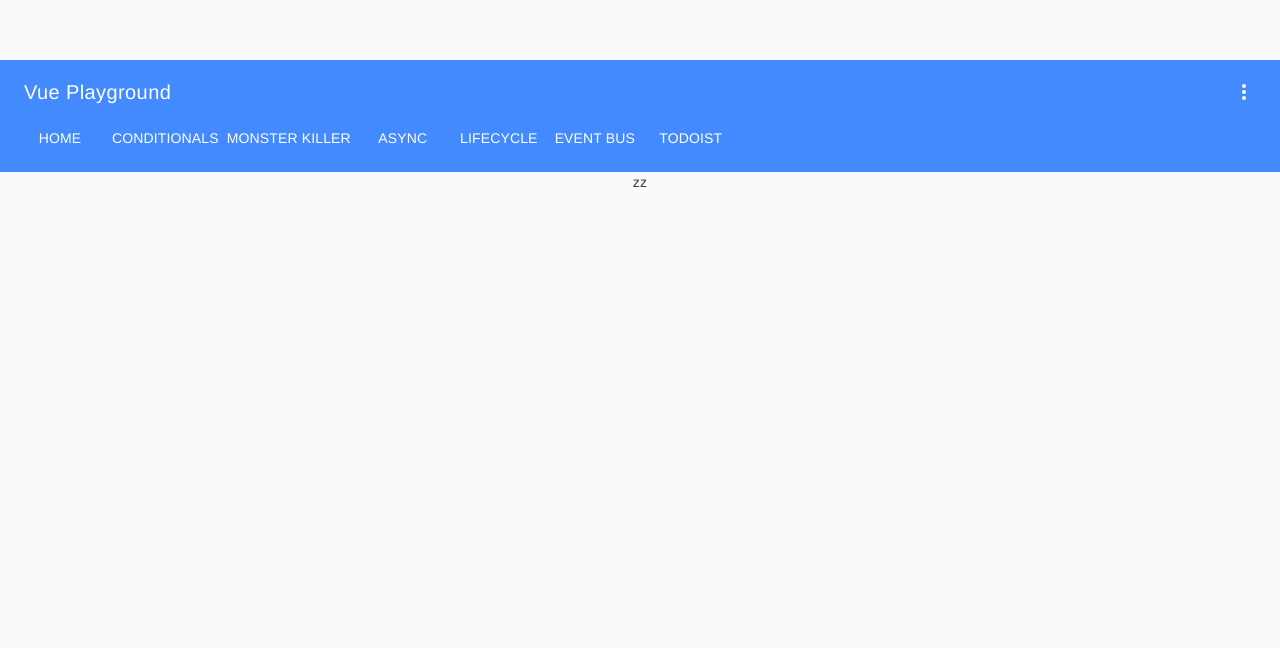
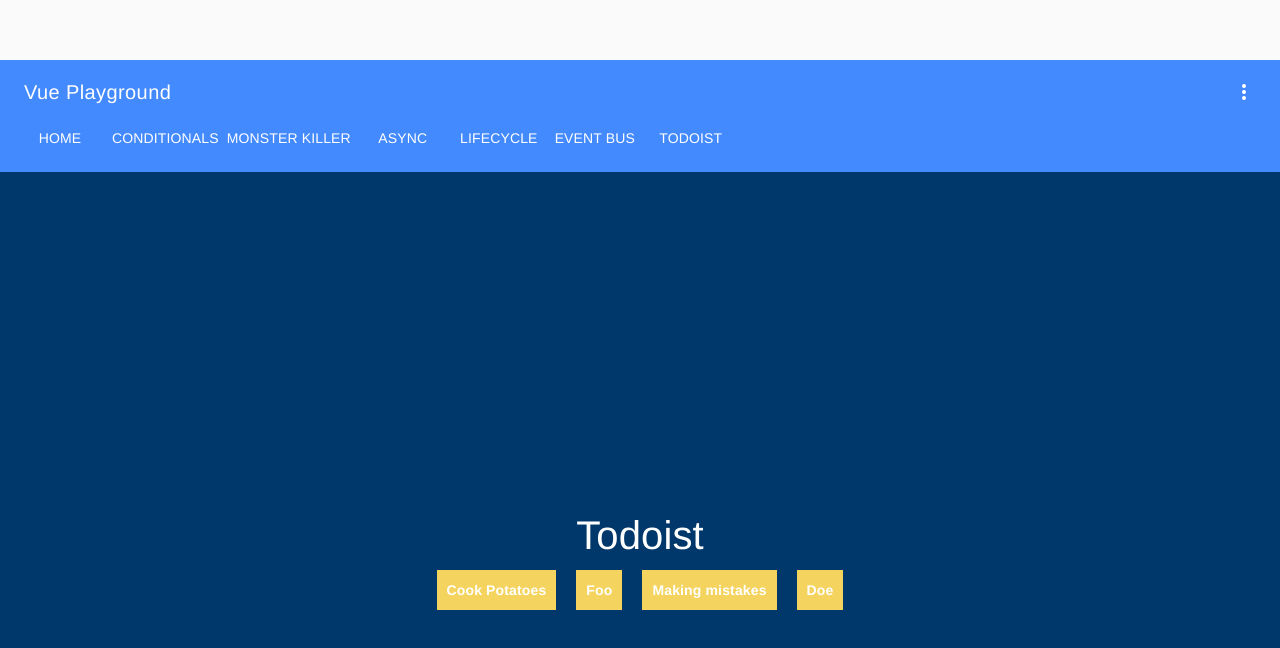
Before and after one commit to lucassonsinlima/vue-playground, a Vue app: page /todo in a window 1280 px wide. Shown: the top 648 px of the page. Built offline with nearby package versions, Linux system fonts and the light colour scheme.

Commit message:
Create Todoist Grid and GridItem components

```diff
--- a/src/assets/scss/variables/_colors.scss
+++ b/src/assets/scss/variables/_colors.scss
@@ -1,2 +1,6 @@
 $green: #38cf9a;
-$red: #ff4747;
+$blue: #00386B;
+$beige: #FAF0CA;
+$yellow: #F4D35E;
+$orange: #EE964B;
+$red: #F95738;
--- /dev/null
+++ b/src/components/todo/TodoTasksGrid.vue
@@ -0,0 +1,38 @@
+<template>
+  <section class="todo__tasks--grid grid--column">
+    <TodoTasksGridItem :task="task" v-for="task in tasks" :key="task.name" />
+  </section>
+</template>
+
+<script>
+import TodoTasksGridItem from "@/components/todo/TodoTasksGridItem"
+
+export default {
+  components: {
+    TodoTasksGridItem
+  },
+  props: {
+    tasks: {
+      type: Array,
+      required: true
+    }
+  }
+}
+</script>
+
+<style scoped lang="scss">
+
+.grid {
+  &--column {
+    display: flex;
+    flex-flow: wrap;
+    flex-direction: row;
+    align-items: flex-start;
+  }
+
+  &--item {
+    padding: 10px;
+    margin: 10px;
+  }
+}
+</style>
--- /dev/null
+++ b/src/components/todo/TodoTasksGridItem.vue
@@ -0,0 +1,44 @@
+<template>
+  <div class="todo__tasks--item grid--item bg--yellow">
+    <span class="title">{{ task.name }}</span>
+  </div>
+</template>
+
+<script>
+export default {
+  props: {
+    task: {
+      type: Object,
+      required: true
+    }
+  }
+}
+</script>
+
+<style scoped lang="scss">
+
+$beige: #FAF0CA;
+$yellow: #F4D35E;
+$orange: #EE964B;
+$red: #F95738;
+
+.bg {
+  &--beige {
+    background: $beige;
+  }
+  &--yellow {
+    background: $yellow;
+  }
+  &--orange {
+    background: $orange;
+  }
+  &--red {
+    background: $red;
+  }
+}
+
+.title {
+  font-weight: 700;
+}
+
+</style>
--- a/src/pages/Todo.vue
+++ b/src/pages/Todo.vue
@@ -1,17 +1,59 @@
 <template>
-  <div>
-    <h1>zz</h1>
+  <div class="todo">
+    <h1>Todoist</h1>
+    <TodoTasksGrid :tasks="tasks" />
   </div>
 </template>
 
 <script>
+import TodoTasksGrid from "@/components/todo/TodoTasksGrid.vue"
+
 export default {
-
+  components: {
+    TodoTasksGrid
+  },
+  data() {
+    return {
+      tasks: [
+        { name: 'Cook Potatoes', pending: false },
+        { name: 'Foo', pending: false },
+        { name: 'Making mistakes', pending: false },
+        { name: 'Doe', pending: false },
+      ]
+    }
+  },
 }
 </script>
 
 <style scoped lang="scss">
-  body {
-    background: purple;
+
+$green: #38cf9a;
+$blue: #00386B;
+
+%bg {
+  &--blue {
+    background: $blue;
   }
+}
+
+%h1 {
+  font-size: 40px;
+}
+
+h1 {
+  @extend %h1;
+}
+
+.todo {
+  @extend %bg--blue;
+
+  color: #fff;
+  height: 100vh;
+  display: flex;
+  flex-flow: column;
+  flex-direction: column;
+  align-items: center;
+  justify-content: center;
+}
+
 </style>
```
